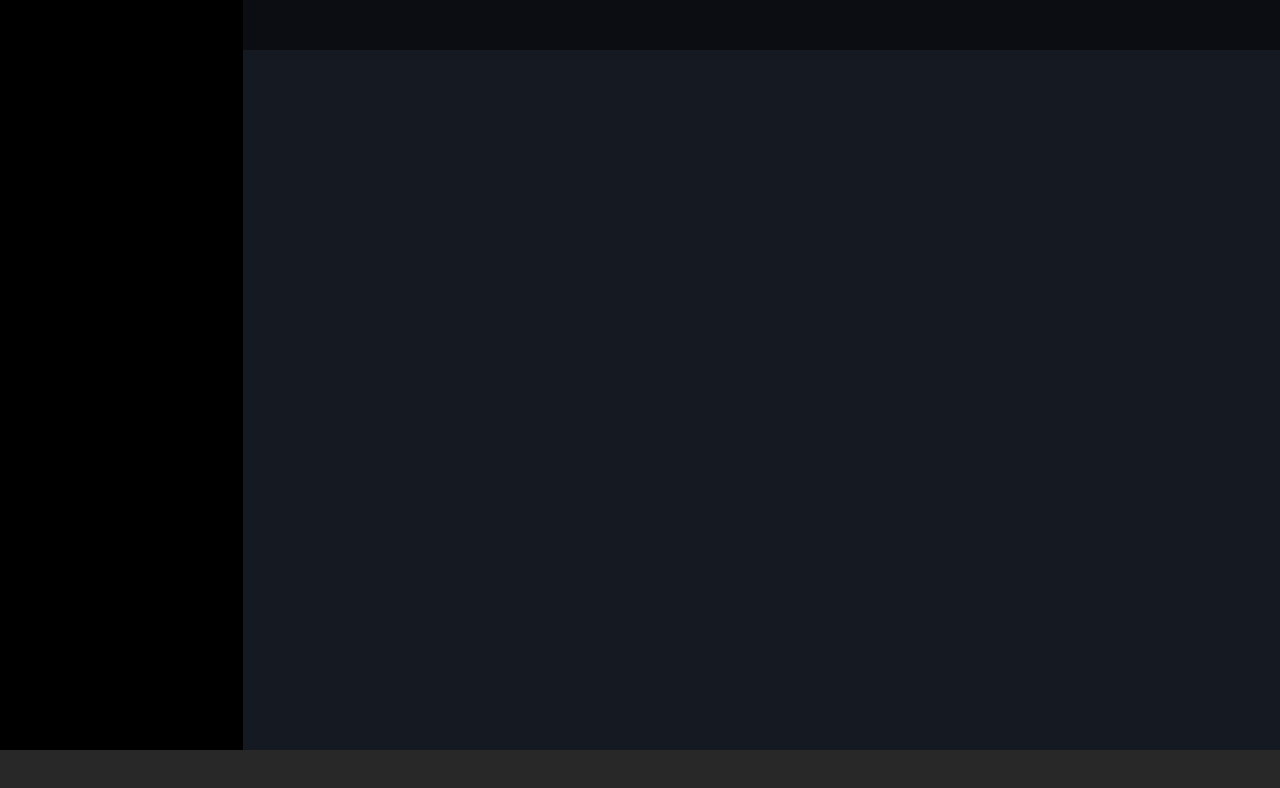
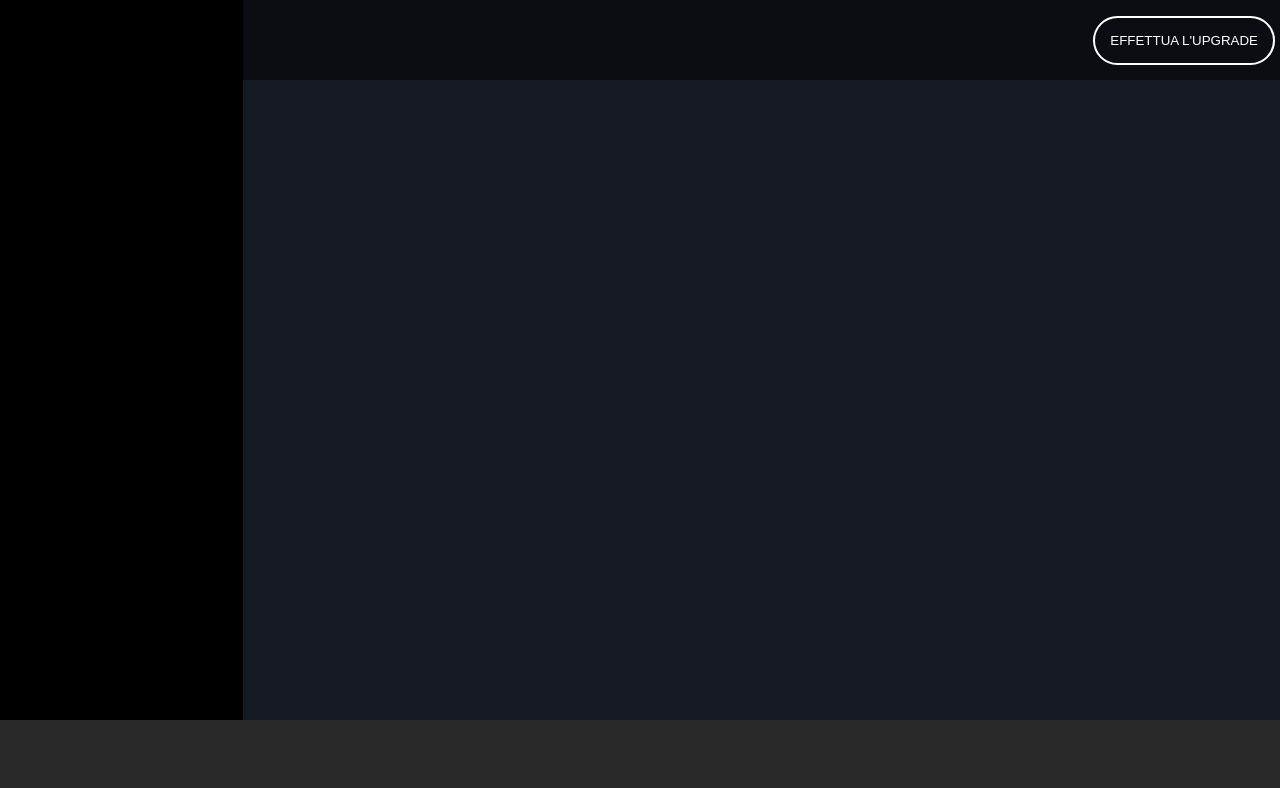
Before and after one commit to Tiberiu-Pislaru/html-css-spotifyweb, a plain HTML site: page index.html in a window 1280 px wide. Drawn offline with Linux system fonts and the light colour scheme.

Commit message:
Aggiunta header

```diff
--- a/css/style.css
+++ b/css/style.css
@@ -14,13 +14,16 @@
 
 .container-top{
     width:100%;
-    height: calc(100% - 50px);
+    height: calc(100% - 80px);
     background-color: aquamarine;
     display: flex;
 }
 
+.h{
+    height: 80px;
+}
+
 .container-bottom{
-    height: 50px;
     width: 100%;
     background-color:#282828;
     /* align-self: flex-end; */
@@ -39,12 +42,30 @@
 }
 
 .main-top{
-    height: 50px;
     width: 100%;
     position: relative;
     background-color: #02020277;
     z-index: 100;
+    vertical-align: middle;
+    display: flex;
+    justify-content: end;
+    align-items: center;
 }
+
+.col-w{
+    color:#fff
+}
+
+.upgrade{
+    background-color: rgba(255, 255, 255, 0);
+    border-width: 0;
+    border: 2px solid #fff;
+    border-radius: 25px;
+    margin:30px 5px;
+    padding:15px;
+}
+
+/* ---------------------------------------------- */
 
 @media screen and (max-width:574px) {
     .sidebar{
--- a/index.html
+++ b/index.html
@@ -14,7 +14,11 @@
 
             </div>
             <div class="main">
-                <div class="main-top">
+                <div class="main-top h">
+
+                    <button class="upgrade col-w">
+                        EFFETTUA L'UPGRADE
+                    </button>
 
                 </div>
                 <div class="main-bottom">
@@ -22,7 +26,7 @@
                 </div>
             </div>
         </div>
-        <footer class="container-bottom">
+        <footer class="container-bottom h">
 
         </footer>
     </div>
```
